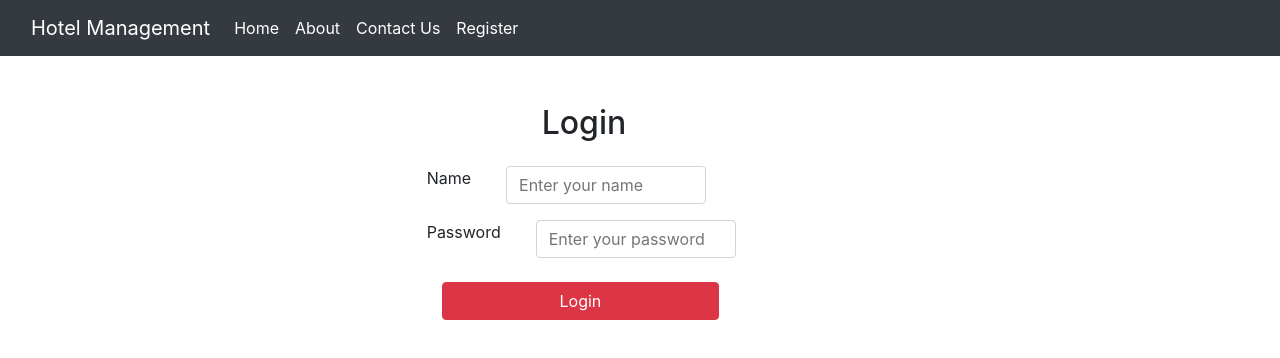
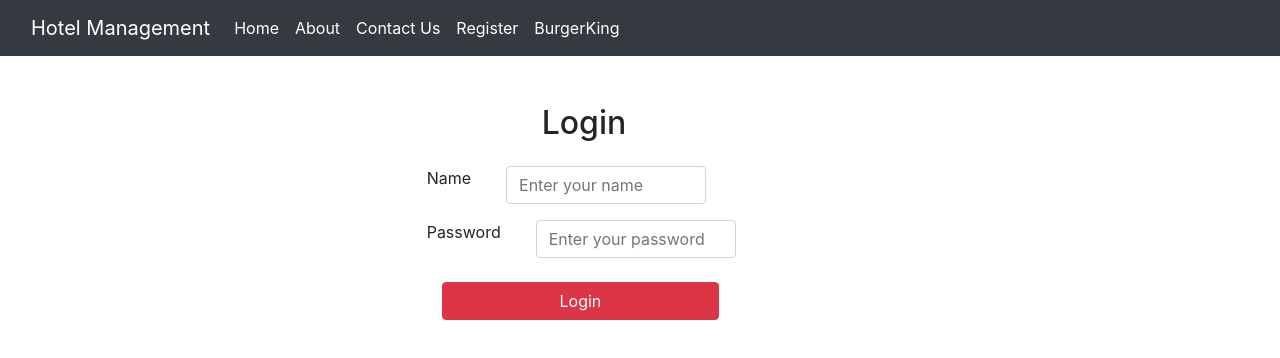
Before and after one commit to Nitin1604/HotelManagement, a React (Create React App) app: page / in a window 1280 px wide. Shown: the top 358 px of the page. Built offline with nearby package versions, Linux system fonts and the light colour scheme; the HTML template or start-up script is replaced by a standard one.

Commit message:
changes occur

```diff
--- a/src/Components/Contact.js
+++ b/src/Components/Contact.js
@@ -1,5 +1,5 @@
 import { useState } from "react"; // Import useState hook here
-import NavigationComponent from "./Navigation"; // Importing Navigation bar in login.js
+import NavigationComponent from "./Navigation"; // Importing Navigation bar in Contact.js
 
 const ContactComponent = () => {
 
--- a/src/Components/Navigation.js
+++ b/src/Components/Navigation.js
@@ -31,6 +31,10 @@ const NavigationComponent = () => {
                             <li className="nav-item">
                                 <a className="nav-link active" aria-current="page" href="/register">Register</a>
                             </li>
+
+                            <li className="nav-item">
+                                <a className="nav-link active" aria-current="page" href="/page1">BurgerKing</a>
+                            </li>
                         </ul>
                     </div>
                 </div>
--- a/src/Components/home.js
+++ b/src/Components/home.js
@@ -67,9 +67,7 @@ const HomeComponent = () => {
                                                     <h5 className="card-title">{restuarant.title}</h5>
                                                     <p className="card-text">{restuarant.description}</p>
                                                 </div>
-                                                <a href="/page1">
                                                     <button className="btn btn-danger my-2">View More</button>
-                                                </a>
                                             </div>
                                         </div>
                                     </>
--- a/src/Components/page1.js
+++ b/src/Components/page1.js
@@ -3,7 +3,8 @@ import { useLocation } from "react-router-dom";
 
 const page1Component = () => {
     return (
-    <>
+        <div id="page1Component">
+            <NavigationComponent />
             {/* Inserting html document here */}
             <div className="row no-gutters border rounded overflow-hidden flex-md-row mb-4 shadow-sm h-md-250 position-relative">
                 <div className="col p-4 d-flex flex-column position-static">
@@ -18,7 +19,7 @@ const page1Component = () => {
 
                 </div>
             </div>
-    </>
+        </div>
     )
 
 }
```
Also changed, not shown: src/Components/login.js (+4 -4 lines). Lines whose indentation alone changed are shown as unchanged.
